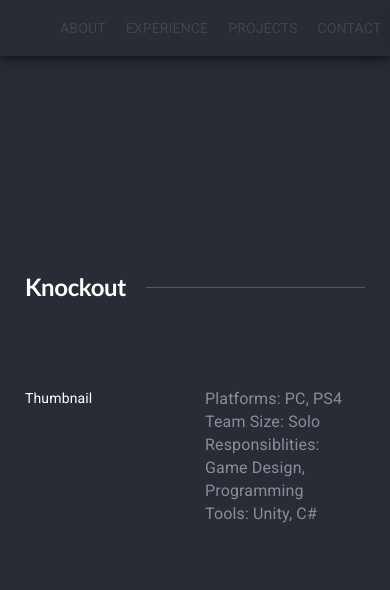
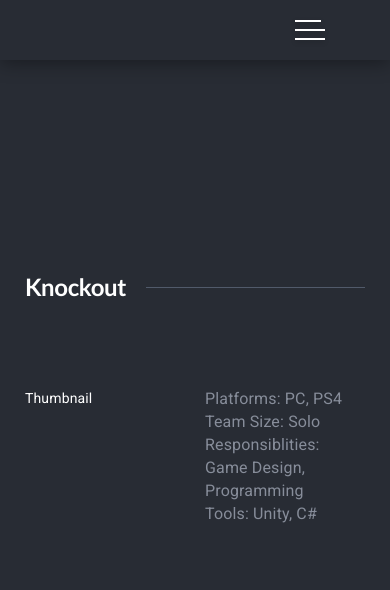
Before and after one commit to Joelforr/v3, a React (Create React App) app: page /knockout in a window 390 px wide. Shown: the top 590 px of the page. Built offline with nearby package versions, Linux system fonts and the light colour scheme; a web font is replaced by a local one.

Commit message:
.Navbar is now mobile responsive .Navbar enables slideout menu for mobile navigation .Noscroll and background blur on slideout menu open

```diff
--- a/src/App.js
+++ b/src/App.js
@@ -5,6 +5,7 @@ import logo from "./logo.svg";
 import "./App.css";
 
 import NavBarComponent from "./components/navbar.js";
+
 import Social from "./containers/Social.js";
 import Main from "./containers/Main.js";
 import Knockout from "./containers/projectPages/Knockout";
@@ -67,7 +68,7 @@ class App extends Component {
               <NavBarComponent />
             </div>
             <Social />
-            <div className={classes.body}>
+            <div id="dcontent" className={classes.body}>
               <Route exact path="/" component={Main} />
               <Route exact path="/knockout" component={Knockout} />
             </div>
--- /dev/null
+++ b/src/components/menubutton.js
@@ -0,0 +1,30 @@
+import React, { Component } from "react";
+
+import "../css/hamburgermenubutton.css";
+
+class MenuButton extends React.Component {
+  constructor(props) {
+    super(props);
+
+    this.onClick = this.onClick.bind(this);
+  }
+
+  onClick() {
+    this.props.onToggle();
+  }
+
+  render() {
+    return (
+      <div
+        onClick={this.onClick}
+        className={
+          this.props.active ? "hamburger-icon active" : " hamburger-icon"
+        }
+      >
+        <div className="hamburger"></div>
+      </div>
+    );
+  }
+}
+
+export { MenuButton };
--- a/src/components/navbar.js
+++ b/src/components/navbar.js
@@ -6,9 +6,12 @@ import { withStyles } from "@material-ui/core/styles";
 
 import BorderSlide from "./slidingborderbutton.js";
 import { SlideUpNav, SlideUpNavItem } from "./slideupbutton.js";
+import { MenuButton } from "./menubutton.js";
+import { SlideOutMenu } from "./slideoutmenu.js";
 import { IconButton } from "../components/icons.js";
 
 import "../css/logo.css";
+import "../css/navbar.scss";
 
 import AppBar from "@material-ui/core/AppBar";
 import Toolbar from "@material-ui/core/Toolbar";
@@ -16,11 +19,15 @@ import Typography from "@material-ui/core/Typography";
 import useScrollTrigger from "@material-ui/core/useScrollTrigger";
 import Slide from "@material-ui/core/Slide";
 import Container from "@material-ui/core/Container";
+import zIndex from "@material-ui/core/styles/zIndex";
 
 const styles = theme => ({
+  appbar: {
+    background: "#282c34",
+    boxShadow: "0px 2px 20px rgba(0,0,0,0.4)"
+  },
   navigation: {
-    background: "#282c34",
-    boxShadow: "0px 2px 20px rgba(0,0,0,0.4)",
+    zIndex: "501",
     padding: "0px 50px"
   },
   leftAlign: {
@@ -44,13 +51,48 @@ function HideOnScroll(props) {
 }
 
 class NavBarComponent extends Component {
+  constructor(props) {
+    super(props);
+    this.state = {
+      slideOpen: false
+    };
+  }
+
+  toggleOpen = () => {
+    this.setState({ slideOpen: !this.state.slideOpen });
+    this.toggleScroll();
+  };
+
+  close = () => {
+    this.setState({ slideOpen: false });
+    this.toggleScroll();
+  };
+
+  toggleScroll = () => {
+    //State does not get updated until after this function call so check for !slideOpen
+    //When overlay is visible...
+    if (!this.state.slideOpen) {
+      const scrollY = window.scrollY;
+      document.body.style.position = "fixed";
+      document.body.style.top = `-${scrollY}px`;
+      document.getElementById("dcontent").style.filter = "blur(2px)";
+    } else {
+      // When the overlay is hidden...
+      const scrollY = document.body.style.top;
+      document.body.style.position = "";
+      document.body.style.top = "";
+      window.scrollTo(0, parseInt(scrollY || "0") * -1);
+      document.getElementById("dcontent").style.filter = "none";
+    }
+  };
+
   render() {
-    const { classes } = this.props;
+    const { classes, children } = this.props;
 
     return (
       <React.Fragment>
         <HideOnScroll {...this.props}>
-          <AppBar>
+          <AppBar className={classes.appbar}>
             <Toolbar className={classes.navigation}>
               <div className="logo">
                 <a href="/">
@@ -61,6 +103,7 @@ class NavBarComponent extends Component {
                 </a>
               </div>
               <div style={{ marginLeft: "auto" }} />
+              <div className="full-nav">
                 <SlideUpNav>
                   <SlideUpNavItem target="/#about" color="#f22987">
                     About
@@ -78,7 +121,18 @@ class NavBarComponent extends Component {
                 <BorderSlide href={require("../assets/resume.pdf")}>
                   Resume
                 </BorderSlide>
+              </div>
+              <div className="compressed-nav">
+                <MenuButton
+                  active={this.state.slideOpen}
+                  onToggle={this.toggleOpen}
+                ></MenuButton>
+              </div>
             </Toolbar>
+            <SlideOutMenu
+              open={this.state.slideOpen}
+              onClose={this.close}
+            ></SlideOutMenu>
           </AppBar>
         </HideOnScroll>
       </React.Fragment>
--- /dev/null
+++ b/src/components/slideoutmenu.js
@@ -0,0 +1,44 @@
+import React, { Component } from "react";
+
+import { SlideUpNav, SlideUpNavItem } from "./slideupbutton.js";
+import BorderSlide from "./slidingborderbutton.js";
+
+import "../css/slideoutmenu.css";
+
+class SlideOutMenu extends React.Component {
+  render() {
+    return (
+      <React.Fragment>
+        <div
+          className="nav-container"
+          style={{
+            transform: this.props.open ? "translateX(0vw)" : ""
+          }}
+          onClick={() => this.props.onClose()}
+        >
+          <div className="slideout-nav">
+            <SlideUpNav direction="column">
+              <SlideUpNavItem target="/#about" color="#f22987">
+                About
+              </SlideUpNavItem>
+              <SlideUpNavItem target="/#experience" color="#f7b64e">
+                Experience
+              </SlideUpNavItem>
+              <SlideUpNavItem target="/#projects" color="#69e2c4">
+                Projects
+              </SlideUpNavItem>
+              <SlideUpNavItem target="/#contact" color="#a37ef2">
+                Contact
+              </SlideUpNavItem>
+            </SlideUpNav>
+            <BorderSlide href={require("../assets/resume.pdf")}>
+              Resume
+            </BorderSlide>
+          </div>
+        </div>
+      </React.Fragment>
+    );
+  }
+}
+
+export { SlideOutMenu };
--- a/src/components/slideupbutton.js
+++ b/src/components/slideupbutton.js
@@ -6,7 +6,14 @@ import "../css/slideupbutton.css";
 
 class SlideUpNav extends React.Component {
   render() {
-    return <ul className="slideup-nav">{this.props.children}</ul>;
+    return (
+      <ul
+        className="slideup-nav"
+        style={{ flexDirection: this.props.direction }}
+      >
+        {this.props.children}
+      </ul>
+    );
   }
 }
 
--- a/src/components/svgImg.js
+++ b/src/components/svgImg.js
@@ -6,7 +6,7 @@ class SvgImage extends React.Component {
     return (
       <picture>
         <img
-          srcset={this.props.src}
+          srcSet={this.props.src}
           sizes={this.props.sizes}
           alt
           loading="lazy"
--- a/src/containers/Projects.js
+++ b/src/containers/Projects.js
@@ -62,7 +62,7 @@ class Projects extends Component {
               <div
                 className={index % 2 == 0 ? "featured-img-l" : "featured-img-r"}
               >
-                <div class="featured-img-src">
+                <div className="featured-img-src">
                   <SvgImage
                     src={require("../assets/" + featured.thumbnail)}
                     sizes="(max-width: 700px) 100vw, 700px"
--- /dev/null
+++ b/src/css/hamburgermenubutton.css
@@ -0,0 +1,65 @@
+.hamburger-icon {
+  transform: translate(0%, 0%);
+  width: 60px;
+  height: 60px;
+  cursor: pointer;
+}
+
+.hamburger {
+  width: 30px;
+  height: 2px;
+  background: #fff;
+  position: absolute;
+  top: 50%;
+  left: 50%;
+  transform: translate(-50%, -50%);
+  box-shadow: 0 2px 5px rgba(0, 0, 0, 0.2);
+  transition: 0.3s;
+}
+
+.hamburger:before,
+.hamburger:after {
+  content: "";
+  position: absolute;
+  width: 26px;
+  height: 2px;
+  background: #fff;
+  box-shadow: 0 2px 5px rgba(0, 0, 0, 0.2);
+  transition: 0.3s;
+}
+
+.hamburger-icon:hover .hamburger:before,
+.hamburger-icon:hover .hamburger:after {
+  background: #a37ef2;
+  width: 30px;
+}
+
+.hamburger-icon:hover .hamburger {
+  background: #a37ef2;
+}
+
+.hamburger:before {
+  top: -9px;
+}
+
+.hamburger:after {
+  top: 9px;
+  width: 30px;
+}
+
+.hamburger-icon.active .hamburger {
+  background: rgba(0, 0, 0, 0);
+  box-shadow: 0 2px 5px rgba(0, 0, 0, 0);
+}
+
+.hamburger-icon.active .hamburger:before {
+  top: 0px;
+  transform: rotate(45deg);
+  width: 24px;
+}
+
+.hamburger-icon.active .hamburger:after {
+  top: 0px;
+  transform: rotate(135deg);
+  width: 24px;
+}
--- /dev/null
+++ b/src/css/navbar.scss
@@ -0,0 +1,16 @@
+.full-nav {
+  display: flex;
+  align-items: center;
+
+  @media (max-width: 768px) {
+    display: none;
+  }
+}
+
+.compressed-nav {
+  display: none;
+
+  @media (max-width: 768px) {
+    display: block;
+  }
+}
--- /dev/null
+++ b/src/css/slideoutmenu.css
@@ -0,0 +1,45 @@
+.nav-container {
+  position: fixed;
+  top: 0px;
+  bottom: 0px;
+  right: 0px;
+  width: 100%;
+  height: 100vh;
+  z-index: 10;
+  transform: translateX(100vw);
+  visibility: visible;
+  display: block;
+  outline: 0px;
+  transition: 0.3s ease;
+  filter: none;
+}
+
+.slideout-nav {
+  display: flex;
+  z-index: 100;
+  justify-content: center;
+  align-items: center;
+  flex-direction: column;
+  background-color: #2f323d;
+  width: 50vw;
+  height: 100%;
+  position: relative;
+  right: 0px;
+  margin-left: auto;
+  box-shadow: rgba(2, 12, 27, 0.7) -10px 0px 30px -15px;
+  padding: 50px;
+}
+
+.slideout-nav .slideup-nav li {
+  padding: 20px 0px;
+  transition: 0.3s ease;
+}
+
+.slideout-nav .slideup-nav li a span:nth-child(1) {
+  color: #fff;
+}
+
+.slideout-nav .border-slide {
+  margin: 0px;
+  margin-top: 40px;
+}
```
Also changed, not shown: 1 other file (tests, documents, lock files or other folders). Lines whose indentation alone changed are shown as unchanged.
